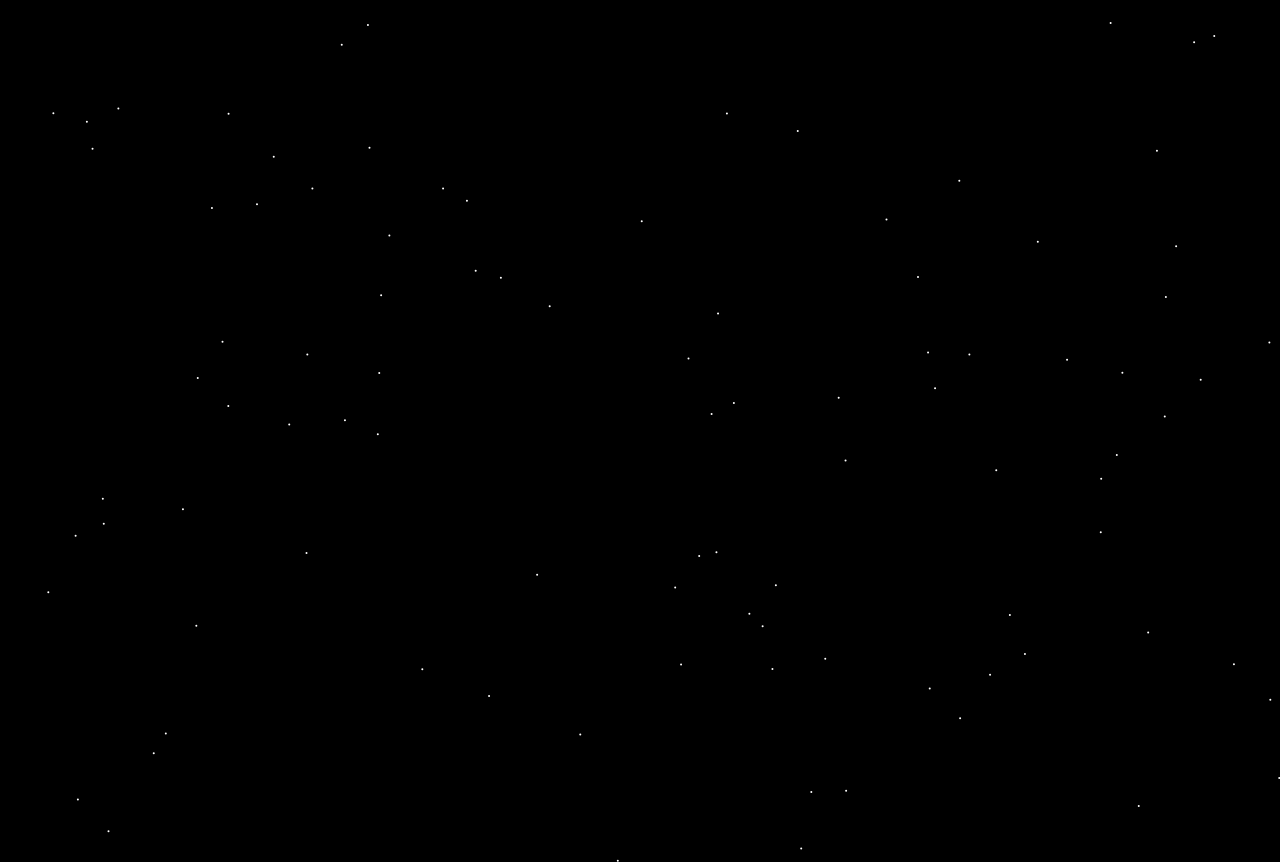
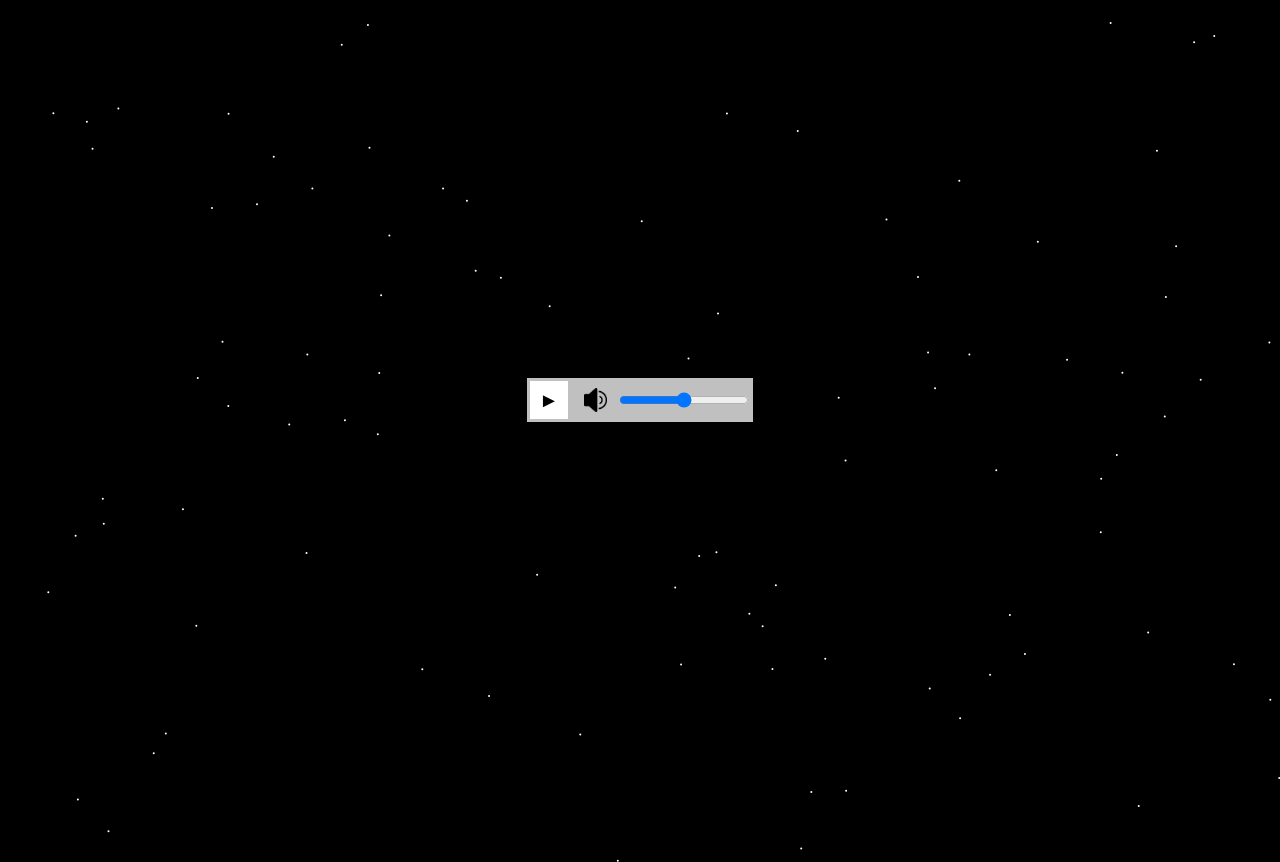
Before and after one commit to CV145/Space-Music-Player, a React (Create React App) app in the folder space-player/: page / in a window 1280 px wide. Shown: the top 862 px of the page. Built offline with nearby package versions, Linux system fonts and the light colour scheme.

Commit message:
Added small music player component

```diff
--- a/space-player/src/components/MusicPlayer.js
+++ b/space-player/src/components/MusicPlayer.js
@@ -1 +1,32 @@
-import './MusicPlayer.css';
+import React, {useState} from 'react';
+import '../styles/MusicPlayer.css';
+import volumeIcon from '../assets/images/volume-icon.png';
+
+function MusicPlayer()
+{
+    const [isPlaying, setIsPlaying] = useState(false);
+
+    const togglePlay = () => {
+        setIsPlaying(!isPlaying);
+    };
+
+
+    return (
+        <div className="music-player">
+          <div className="player-controls">
+            <button className="play-pause-button" onClick={togglePlay}>
+              <span className="play-pause-icon">
+                {isPlaying ? "II" : "►"} {/* Use a fixed size for the icon */}
+              </span>
+            </button>
+            <div className="volume-container">
+              <img src={volumeIcon} alt="Volume Icon" className="volume-icon" />
+              <input type="range" className="volume-slider" />
+            </div>
+          </div>
+          <div className="playlist-display">{/* Playlist content goes here */}</div>
+        </div>
+      );
+}
+
+export default MusicPlayer;
--- a/space-player/src/components/SpaceBackground.js
+++ b/space-player/src/components/SpaceBackground.js
@@ -1,6 +1,7 @@
 // SpaceBackground.js
 import React, { useEffect } from 'react';
 import Dot from './Dot'; // Import the Dot component
+import MusicPlayer from './MusicPlayer';
 
 function SpaceBackground() {
 
@@ -24,6 +25,7 @@ function SpaceBackground() {
 
     return <div className="space-background">
         {dotComponents}
+        <MusicPlayer/>
     </div>;
 }
 
--- a/space-player/src/styles/MusicPlayer.css
+++ b/space-player/src/styles/MusicPlayer.css
@@ -0,0 +1,70 @@
+/* MusicPlayer.css */
+.music-player-container {
+    display: flex;
+    justify-content: center;
+    align-items: center;
+    height: 100vh; /* 100% of the viewport height */
+  }
+
+.music-player {
+    border: 2px solid #c0c0c0; /* Silver-ish border */
+    background-color: #c0c0c0; /* Silver-ish background color */
+    border-radius: 0;
+    /*padding: 20px;*/
+    display: flex;
+    flex-direction: column;
+    max-width: 350px; /* Adjust the width as needed */
+    max-height: 100px;
+    margin: 0 auto; /* Center the player on the page */
+    position: absolute;
+    top: 50%;
+    left: 50%;
+    transform: translate(-50%, -50%);
+    display: flex;
+    flex-direction: column;
+    align-items: center;
+  }
+
+  .volume-container {
+    display: flex;
+    align-items: center;
+    padding-left: 15px;
+  }
+
+  .volume-icon {
+    width: 24px; /* Adjust the width and height to your preferred icon size */
+    height: 24px;
+    margin-right: 10px; /* Add margin for spacing */
+  }
+
+  .volume-slider {
+    width: 100%;
+  }
+
+  .player-controls {
+    display: flex;
+    align-items: center;
+  }
+
+  .play-pause-button {
+    background-color: white;
+    border: 1px solid #c0c0c0;
+    width: 40px;
+    height: 40px;
+    display: flex;
+    align-items: center;
+    justify-content: center;
+    cursor: pointer;
+  }
+
+  .play-pause-icon {
+    font-size: 20px; /* Adjust the size of the play/pause icon as needed */
+  }
+
+  .volume-slider {
+    width: 100%;
+  }
+
+  .playlist-display {
+    /* Add styles for the playlist display as needed */
+  }
```
Also changed, not shown: space-player/src/assets/images/volume-icon.png (added).
